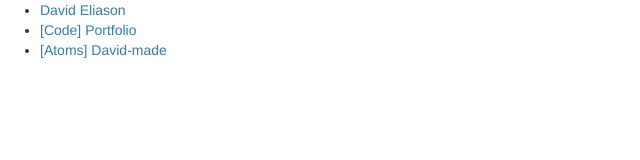
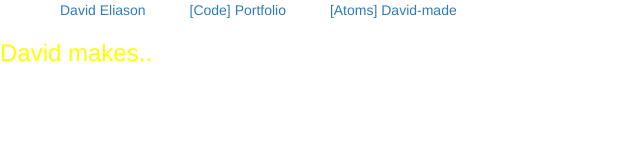
Before and after one commit to davideliason/davethemaker, a plain HTML site: page index.html in a window 1280 px wide. Shown: the whole page, without its empty margins (0-640 px from the left). Drawn offline with nearby package versions, Linux system fonts and the light colour scheme.

Commit message:
rm bullet, add inline and padding

```diff
--- a/index.html
+++ b/index.html
@@ -10,14 +10,11 @@
   <script src="https://ajax.googleapis.com/ajax/libs/jquery/3.3.1/jquery.min.js"></script>
   <script src="https://maxcdn.bootstrapcdn.com/bootstrap/3.3.7/js/bootstrap.min.js"></script>
   <style>
-
    h3 {
     color : yellow;
    }
-
-
-
   </style>
+  <link rel="stylesheet" type="text/css" href="./style.css">
 
 </head>
 <body>
@@ -34,6 +31,7 @@
         <a href="http://david-made.com/">[Atoms] David-made</a>
       </li>
     </ul>
+    <h3 class="yellowText">David makes..</h3>
   </div>
 
 </body>
--- a/style.css
+++ b/style.css
@@ -1,3 +1,12 @@
 .yellowText {
     color: "yellow";
 }
+
+ul {
+	list-style-type: none;
+}
+
+li {
+	padding: 20px;
+	display: inline;
+}
```
